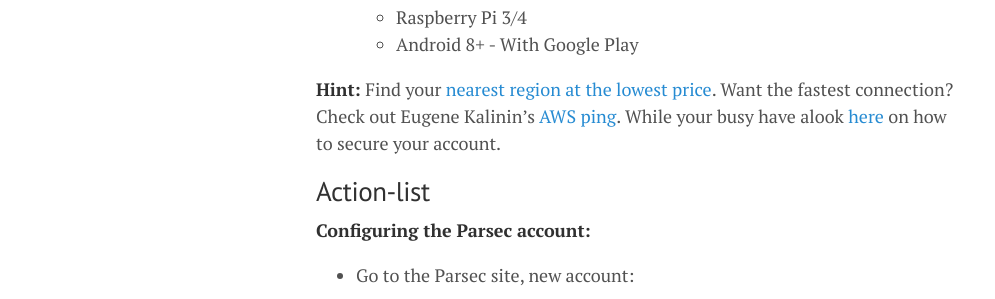
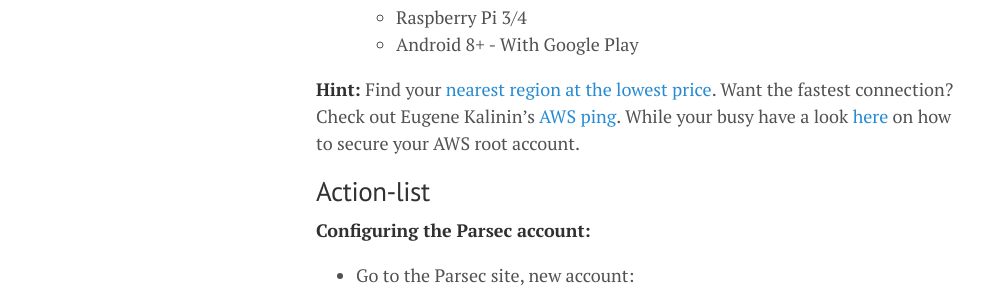
Before and after one commit to lgeurts/lgeurts.github.io, a Jekyll site: the page built from _posts/2021-11-02-aws-high-performance-cloud-gaming.md, in a window 1280 px wide and 900 px high, scrolled down 1052 px. Shown: the part 156-455 px from the top of the window, without its empty margins (0-995 px from the left). Built offline with Jekyll 4.4.1, drawn with Linux system fonts in a browser that asks for light colours; nearby versions of some CDN libraries; comment, search, counter and statistics services are not loaded.

Commit message:
Update 2021-11-02-aws-high-performance-cloud-gaming.md

```diff
--- a/_posts/2021-11-02-aws-high-performance-cloud-gaming.md
+++ b/_posts/2021-11-02-aws-high-performance-cloud-gaming.md
@@ -34,7 +34,7 @@
    - Raspberry Pi 3/4
    - Android 8+ - With Google Play
 
-**Hint:** Find your [nearest region at the lowest price](https://openupthecloud.com/find-aws-region-closest/). Want the fastest connection? Check out Eugene Kalinin's [AWS ping](https://github.com/ekalinin/awsping). While your busy have alook [here](https://medium.com/devops-techable/aws-root-account-security-best-practices-and-learn-how-to-use-secure-your-aws-root-account-aws-69891dbb94f4) on how to secure your account.
+**Hint:** Find your [nearest region at the lowest price](https://openupthecloud.com/find-aws-region-closest/). Want the fastest connection? Check out Eugene Kalinin's [AWS ping](https://github.com/ekalinin/awsping). While your busy have a look [here](https://medium.com/devops-techable/aws-root-account-security-best-practices-and-learn-how-to-use-secure-your-aws-root-account-aws-69891dbb94f4) on how to secure your AWS root account.
 
 ## Action-list
 
```
